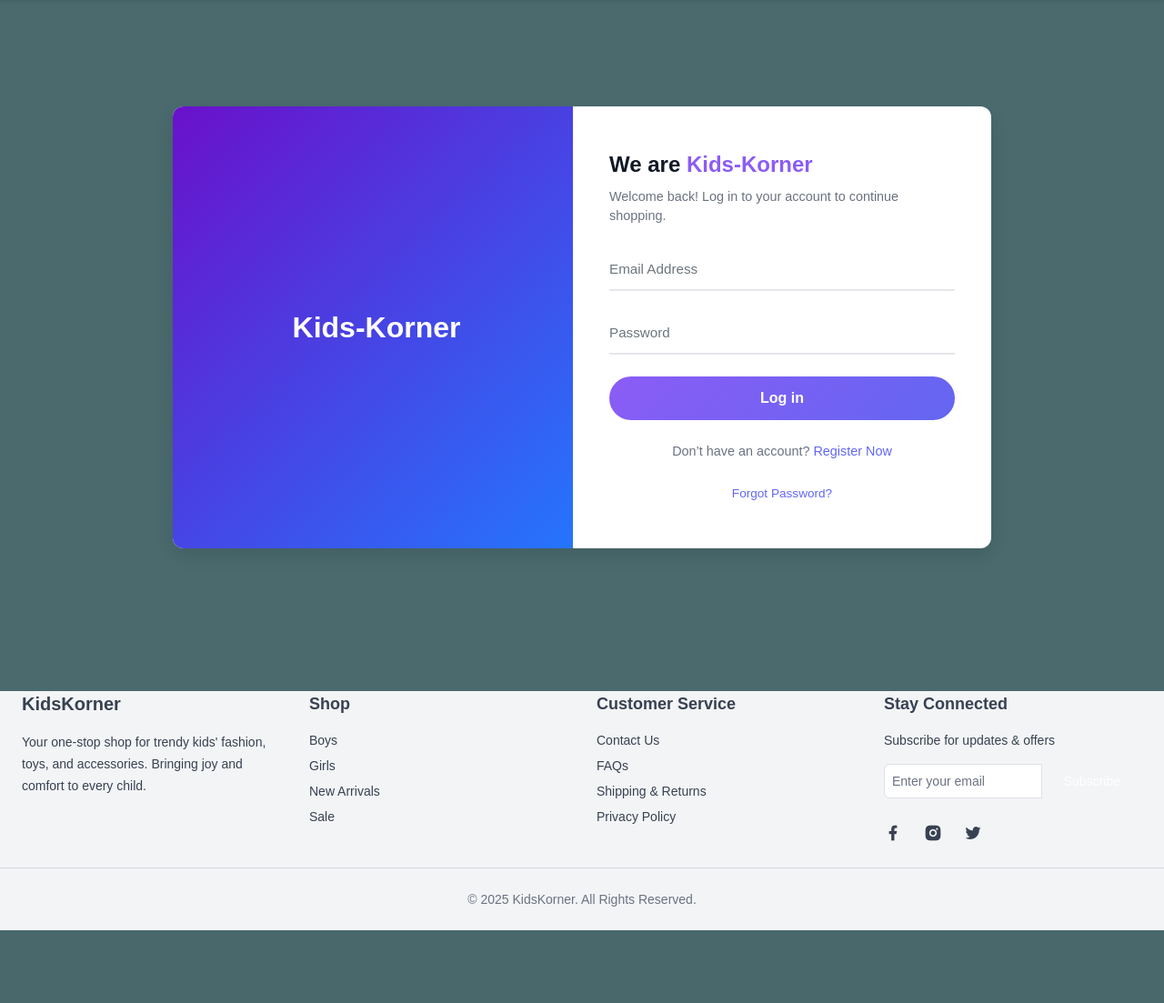
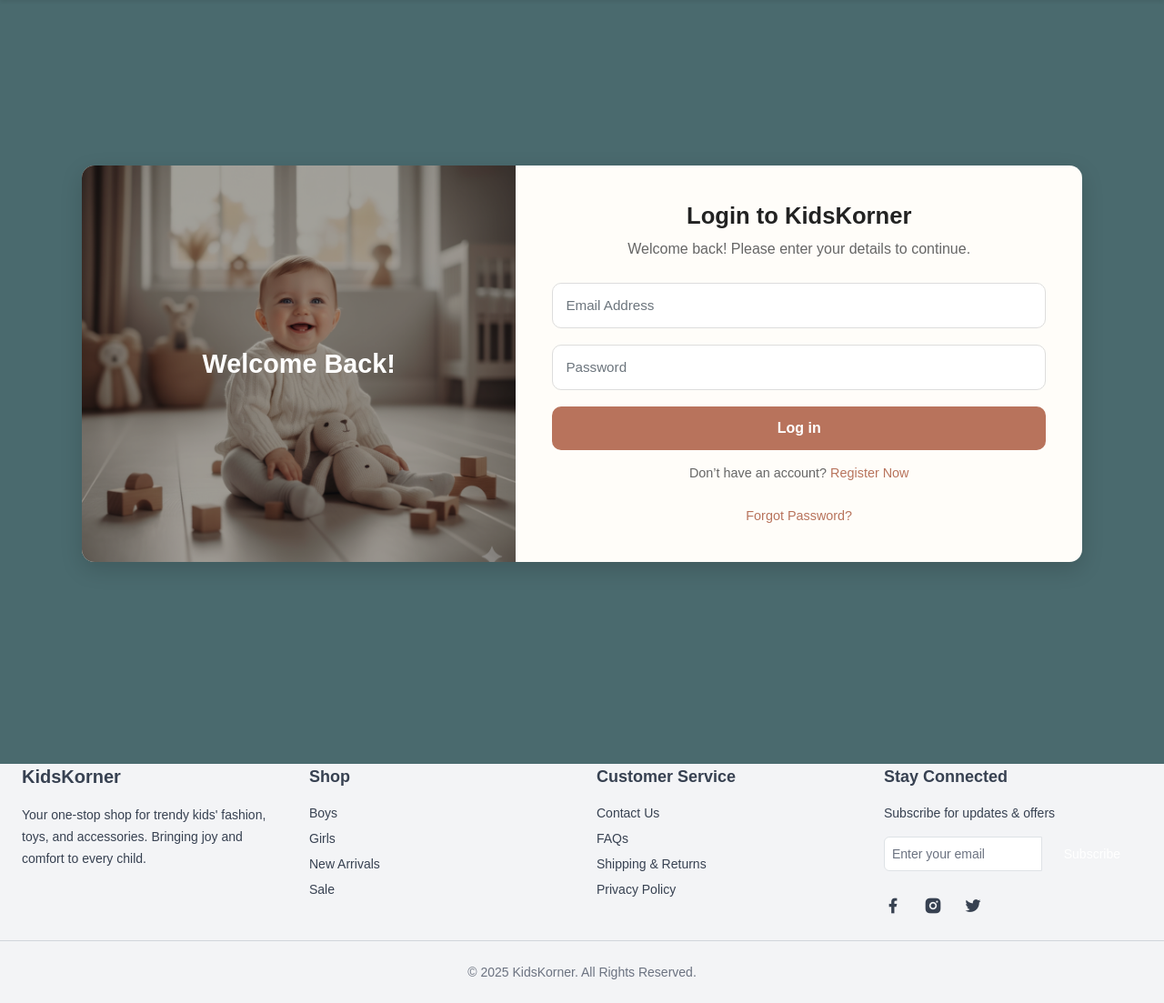
Before and after one commit to ZalaNirbhay/KidsKorner, a PHP site: page /login.php in a window 1280 px wide. Shown: the part 160-1263 px from the top of the page at 91% size. Before the commit the page ends 1183 px from the top, so only its background shows below. Run offline with PHP 8.4, Linux system fonts and the light colour scheme; some libraries are stand-ins or nearby versions.

Commit message:
login page updated with new design

```diff
--- a/login.php
+++ b/login.php
@@ -3,17 +3,16 @@
 ob_start();
 ?>
 
-
 <style>
     body {
-        background: #f3f4f6;
+        background: #7da6a1; /* Same as register page */
         font-family: 'Poppins', sans-serif;
     }
 
     .login-wrapper {
-        max-width: 900px;
+        max-width: 1100px;
         margin: auto;
-        min-height: 90vh;
+        min-height: 100vh;
         display: flex;
         align-items: center;
         justify-content: center;
@@ -22,116 +21,141 @@ ob_start();
     .login-card {
         display: flex;
         width: 100%;
-        border-radius: 12px;
+        border-radius: 14px;
         overflow: hidden;
-        box-shadow: 0 8px 20px rgba(0,0,0,0.1);
-        background: #fff;
+        background: #fffdf9;
+        box-shadow: 0 8px 25px rgba(0, 0, 0, 0.15);
     }
 
-    /* Left Panel */
+    /* Left Side - Banner with background image */
     .login-left {
         flex: 1;
-        background: linear-gradient(135deg, #6a11cb, #2575fc);
+        background: url("designing_pages_images/baby-image.png") center/cover no-repeat;
+        position: relative;
         display: flex;
         align-items: center;
         justify-content: center;
-        color: #fff;
+        text-align: center;
         padding: 30px;
     }
-    .login-left h1 {
-        font-weight: 700;
-        font-size: 2rem;
+
+    .login-left .overlay {
+        position: absolute;
+        top: 0;
+        left: 0;
+        width: 100%;
+        height: 100%;
+        background: rgba(0, 0, 0, 0.35); /* dark overlay */
     }
 
-    /* Right Panel (Form) */
+    .login-left h1 {
+        position: relative;
+        color: #fff;
+        font-size: 1.8rem;
+        font-weight: 700;
+        padding: 12px 20px;
+        border-radius: 10px;
+        z-index: 1;
+    }
+
+    /* Right Side - Form */
     .login-right {
-        flex: 1;
-        padding: 50px 40px;
+        flex: 1.3;
+        padding: 40px;
     }
 
     .login-right h2 {
-        font-size: 1.5rem;
+        font-size: 1.6rem;
         font-weight: 700;
         margin-bottom: 10px;
-        color: #111827;
+        text-align: center;
+        color: #222;
     }
+
     .login-right p {
-        font-size: 0.9rem;
-        color: #6b7280;
+        text-align: center;
+        color: #666;
         margin-bottom: 25px;
     }
 
-    /* Inputs - Underline Style */
     .form-control {
-        border: none;
-        border-bottom: 2px solid #e5e7eb;
-        border-radius: 0;
-        box-shadow: none;
-        padding: 10px 0;
+        border: 1px solid #ddd;
+        border-radius: 10px;
+        padding: 12px 14px;
         font-size: 0.95rem;
-    }
-    .form-control:focus {
-        border-color: #8b5cf6;
-        outline: none;
-        box-shadow: none;
+        margin-bottom: 18px;
+        transition: all 0.3s ease;
     }
 
-    /* Button */
-    .btn-kapadabazar {
-        background: linear-gradient(135deg, #8b5cf6, #6366f1);
+    .form-control:focus {
+        border-color: #b8735c; /* KidsKorner theme */
+        outline: none;
+    }
+
+    .btn-kidskorner {
+        background: #b8735c;
         color: #fff;
         border: none;
         padding: 12px;
+        width: 100%;
+        border-radius: 10px;
         font-weight: 600;
-        border-radius: 25px;
-        transition: all 0.3s ease;
-    }
-    .btn-kapadabazar:hover {
-        background: linear-gradient(135deg, #6366f1, #4338ca);
+        font-size: 1rem;
+        transition: background 0.3s ease;
     }
 
-    /* Footer Links */
+    .btn-kidskorner:hover {
+        background: #9a5b45;
+    }
+
     .login-footer {
-        margin-top: 20px;
-        font-size: 0.85rem;
-        color: #6b7280;
+        margin-top: 15px;
+        text-align: center;
+        font-size: 0.9rem;
+        color: #555;
     }
+
     .login-footer a {
-        color: #6366f1;
+        color: #b8735c;
         font-weight: 500;
         text-decoration: none;
     }
+
     .login-footer a:hover {
         text-decoration: underline;
+    }
+
+    @media(max-width: 768px) {
+        .login-card {
+            flex-direction: column;
+        }
+        .login-left {
+            height: 200px;
+        }
     }
 </style>
 
 <div class="login-wrapper">
     <div class="login-card">
 
-        <!-- Left Panel -->
+        <!-- Left Panel with background image -->
         <div class="login-left">
-            <h1><i class="fa-solid fa-shirt me-2"></i> Kids-Korner</h1>
+            <div class="overlay"></div>
+            <h1>Welcome Back!</h1>
         </div>
 
         <!-- Right Panel -->
         <div class="login-right">
-            <h2>We are <span style="color:#8b5cf6;">Kids-Korner</span></h2>
-            <p>Welcome back! Log in to your account to continue shopping.</p>
+            <h2>Login to KidsKorner</h2>
+            <p>Welcome back! Please enter your details to continue.</p>
 
             <form id="loginForm" method="post" action="check_login.php">
-                <div class="mb-4">
-                    <input type="email" class="form-control" id="email" name="email" placeholder="Email Address">
-                </div>
-
-                <div class="mb-4">
-                    <input type="password" class="form-control" id="password" name="password" placeholder="Password">
-                </div>
-
-                <button type="submit" class="btn w-100 btn-kapadabazar">Log in</button>
+                <input type="email" class="form-control" id="email" name="email" placeholder="Email Address" required>
+                <input type="password" class="form-control" id="password" name="password" placeholder="Password" required>
+                <button type="submit" class="btn-kidskorner">Log in</button>
             </form>
 
-            <div class="login-footer text-center mt-4">
+            <div class="login-footer">
                 <p>Don’t have an account? <a href="register.php">Register Now</a></p>
                 <a href="forgot_password.php">Forgot Password?</a>
             </div>
```
